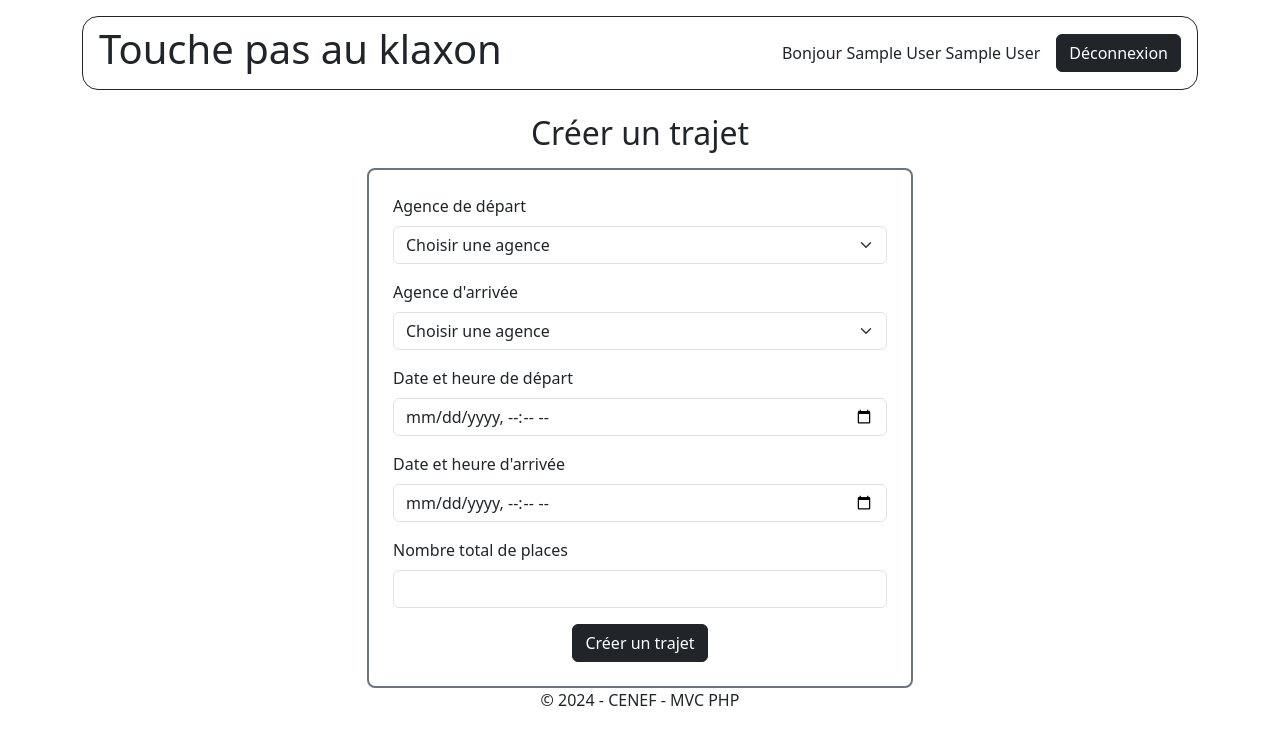
After one commit to AshM974/touche-pas-au-klaxon, a PHP site: template public/views/trajet/create_trajet.php in a window 1280 px wide. The commit adds this page. Shown: the top 745 px of the page. Run offline with PHP 8.4, Linux system fonts and the light colour scheme; the template is opened without the code that fills it, so the values that code supplies are empty; the visitor is signed in with stand-in values (Sample User, id 1).

Commit message:
On peut ajouter un trajet

```diff
--- /dev/null
+++ b/public/views/trajet/create_trajet.php
@@ -0,0 +1,106 @@
+
+<!DOCTYPE html>
+<html lang="fr">
+<head>
+    <meta charset="UTF-8">
+    <link href="https://cdn.jsdelivr.net/npm/bootstrap@5.3.8/dist/css/bootstrap.min.css" rel="stylesheet">
+    <meta name="viewport" content="width=device-width, initial-scale=1.0">
+    <title>Touche pas au Klaxon - Créer un trajet</title>
+</head>
+<body class="container mt-3">
+
+<header class="navbar border border-dark rounded-4 px-3 py-2">
+            <h1>Touche pas au klaxon</h1>
+
+        <nav >
+            <div class= "d-flex justify-content-end align-items-center gap-3">
+
+            <p class="mb-0">Bonjour
+                <?= $_SESSION['prenom'] ?>
+                <?= $_SESSION['nom'] ?>
+            </p>
+
+            <button class="btn btn-dark ">
+                <a href="/logout" class="text-decoration-none text-white">
+                    Déconnexion
+                </a>
+            </button>
+            </div>
+    </nav>
+
+
+</header>
+
+
+<?php
+$agences = $agences ?? [];
+?>
+
+<main class="container mt-4">
+
+    <h1 class="fs-2 text-center mb-3">Créer un trajet</h1>
+
+    <section class="w-50 mx-auto border border-2 border-secondary rounded-3 p-4">
+        <form method="POST" action="/ajout_trajet">
+
+            <div class="mb-3">
+                <label class="form-label">Agence de départ</label>
+                <select name="id_agences_depart" class="form-select" required>
+                    <option value="">Choisir une agence</option>
+                    <?php foreach ($agences as $agence): ?>
+                        <option value="<?= $agence['id_agences'] ?>">
+                            <?= $agence['nom'] ?>
+                        </option>
+                    <?php endforeach; ?>
+                </select>
+            </div>
+
+            <div class="mb-3">
+                <label class="form-label">Agence d'arrivée</label>
+                <select name="id_agences_arrivee" class="form-select" required>
+                    <option value="">Choisir une agence</option>
+                    <?php foreach ($agences as $agence): ?>
+                        <option value="<?= $agence['id_agences'] ?>">
+                            <?= $agence['nom'] ?>
+                        </option>
+                    <?php endforeach; ?>
+                </select>
+            </div>
+
+            <div class="mb-3">
+                <label class="form-label">Date et heure de départ</label>
+                <input type="datetime-local" name="date_heure_depart" class="form-control" required>
+            </div>
+
+            <div class="mb-3">
+                <label class="form-label">Date et heure d'arrivée</label>
+                <input type="datetime-local" name="date_heure_arrivee" class="form-control" required>
+            </div>
+
+            <div class="mb-3">
+                <label class="form-label">Nombre total de places</label>
+                <input type="number" name="nb_places_totale" class="form-control" min="1" required>
+            </div>
+
+
+
+            <div class="text-center">
+                <button type="submit" class="btn btn-dark">
+                    Créer un trajet
+                </button>
+            </div>
+
+        </form>
+
+    </section>
+
+</main>
+
+<footer>
+    <p class="text-center">© 2024 - CENEF - MVC PHP</p>
+</footer>
+<script src="https://cdn.jsdelivr.net/npm/bootstrap@5.3.8/dist/js/bootstrap.bundle.min.js"></script>
+
+
+</body>
+</html>
--- a/public/views/users.php
+++ b/public/views/users.php
@@ -12,13 +12,15 @@ require_once __DIR__ . '/../../config/database.php';
     <link href="https://cdn.jsdelivr.net/npm/bootstrap@5.3.8/dist/css/bootstrap.min.css" rel="stylesheet">
     <title>Touche pas au klaxon</title>
 </head>
-<body class=" container mt-3">
+<body class="container mt-3">
 <div class="navbar border border-dark rounded-4 px-3 py-2">
     <h1>Touche pas au klaxon</h1>
     <nav>
             <div class="d-flex justify-content-end align-items-center gap-3">
             <button class="btn btn-dark">
-                Créer  un trajet
+                <a href="/create_trajet" class="btn btn-dark text-white text-decoration-none">
+                    Créer un trajet
+            </a>
             </button>
 
             <p class="mb-0">Bonjour
```
Also changed, not shown: public/controllers/TrajetController.php (added, +69 -0 lines), public/index.php (+8 -0 lines), public/views/trajet/delete_trajet.php (added), public/views/trajet/edit_trajet.php (added).
